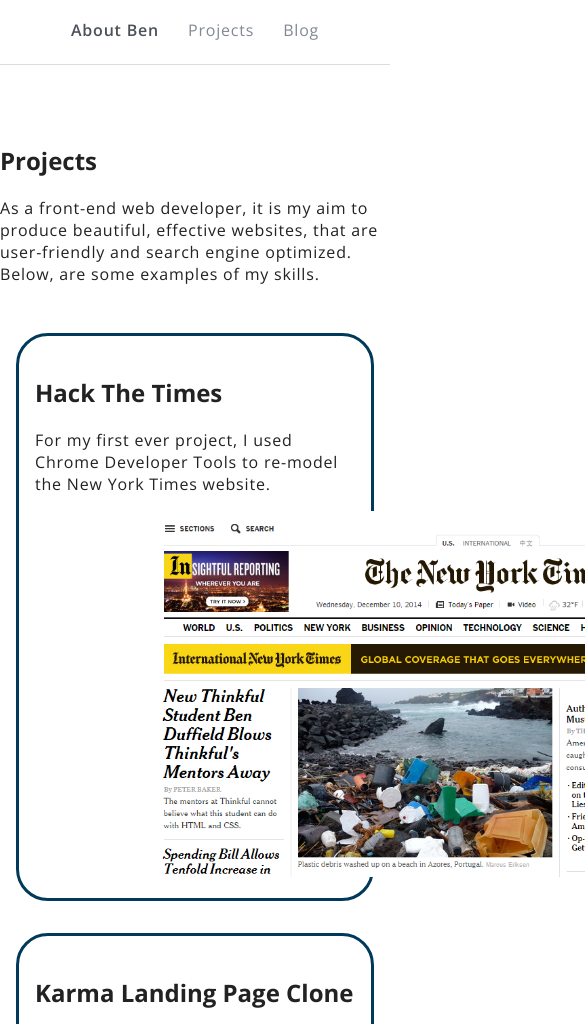
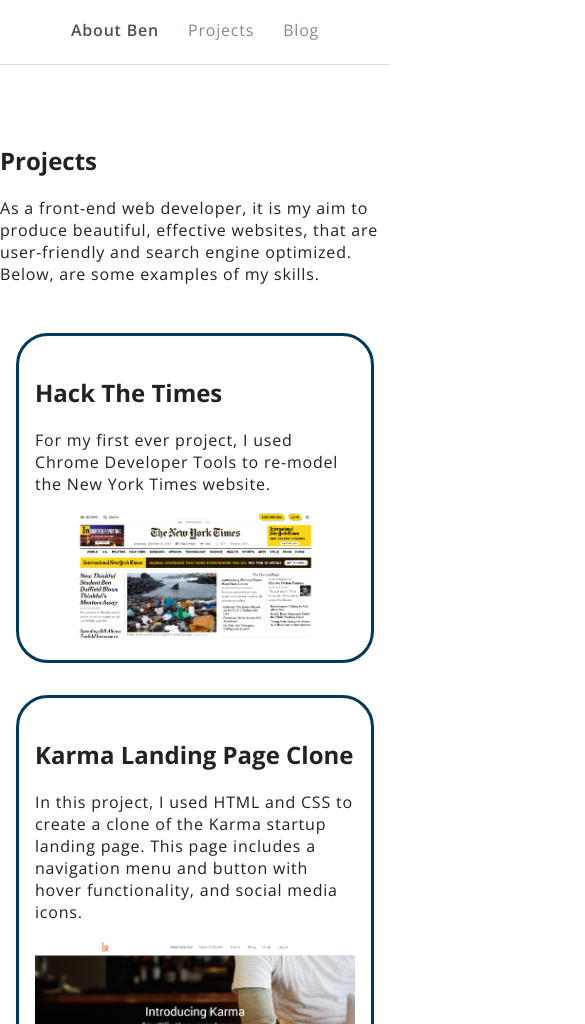
Before and after one commit to duffield44/ben-duffield-portfolio, a plain HTML site: page projects.html in a window 390 px wide. Shown: the top 1024 px of the page, 585 px wide, since content can reach past the window. Drawn offline with nearby package versions, Linux system fonts and the light colour scheme; a web font is replaced by a local one.

Commit message:
Make projects screenshots responsive

```diff
--- a/css/style.css
+++ b/css/style.css
@@ -204,11 +204,11 @@ section > h1 {
 .karma h1 {
   margin-top: 1em;
 }
-.hack-screenshot {
+.hack-screenshot img {
   width: 57em;
   height: 22.9em;
 }
-.karma-screenshot {
+.karma-screenshot img {
   width: 57em;
   height: 19.3em;
 }
@@ -218,6 +218,11 @@ section > h1 {
   Responsive Parameters
   ========================================
 */
+
+img {
+  max-width: 100%;
+  height: auto;
+}
 
 @media only screen and (max-width: 1000px) {
   .hack-times,
```
